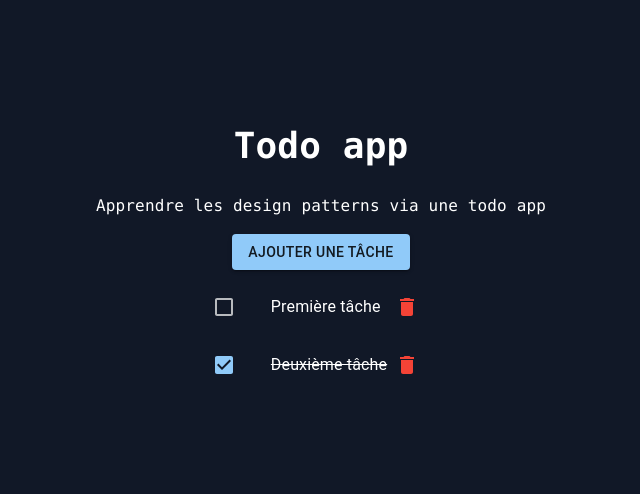
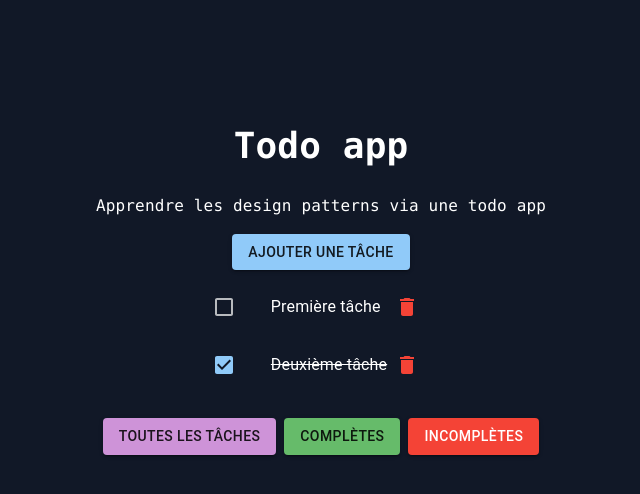
Before and after one commit to frwk/react-design-pattern-course, a React (Vite) app: page / in a window 1280 px wide. Shown: the top 494 px of the page, without its empty margins (319-959 px from the left). Built offline with nearby package versions, Linux system fonts and the light colour scheme.

Commit message:
feat(filters): Implementing filter system in TaskListContainer

```diff
--- a/src/components/TaskListContainer.tsx
+++ b/src/components/TaskListContainer.tsx
@@ -2,6 +2,7 @@ import React from 'react';
 import TaskListView from './TaskListView';
 import Task from '../types/Task';
 import TaskListContainerState from '../types/TaskListContainerState';
+import {Button} from "@mui/material";
 
 class TaskListContainer extends React.Component<{}, TaskListContainerState> {
 
@@ -9,7 +10,8 @@ class TaskListContainer extends React.Component<{}, TaskListContainerState> {
         tasks: [
             { id: 1, title: 'Première tâche', completed: false },
             { id: 2, title: 'Deuxième tâche', completed: true }
-        ]
+        ],
+         filter: 'all'
     };
 
     addTask = (title: string) => {
@@ -34,14 +36,37 @@ class TaskListContainer extends React.Component<{}, TaskListContainerState> {
         this.setState({ tasks: updatedTasks });
     };
 
+    setFilter = (filter: string) => {
+        this.setState({ filter });
+    };
+
+    getFilteredTasks = (): Task[] => {
+        switch (this.state.filter) {
+            case 'completed':
+                return this.state.tasks.filter(task => task.completed);
+            case 'notCompleted':
+                return this.state.tasks.filter(task => !task.completed);
+            default:
+                return this.state.tasks;
+        }
+    };
+
     render() {
         return (
-            <TaskListView
-                tasks={this.state.tasks}
-                onAdd={this.addTask}
-                onDelete={this.deleteTask}
-                onToggle={this.toggleTask}
-            />
+            <>
+                <TaskListView
+                    tasks={this.getFilteredTasks()}
+                    onAdd={this.addTask}
+                    onDelete={this.deleteTask}
+                    onToggle={this.toggleTask}
+                />
+                <div className='flex justify-center gap-2'>
+                    <Button variant='contained' color="secondary" onClick={() => this.setFilter('all')}>Toutes les tâches</Button>
+                    <Button variant='contained' color="success" onClick={() => this.setFilter('completed')}>Complètes</Button>
+                    <Button variant='contained' color="error" onClick={() => this.setFilter('notCompleted')}>Incomplètes</Button>
+                </div>
+            </>
+
         );
     }
 }
--- a/src/types/TaskListContainerState.ts
+++ b/src/types/TaskListContainerState.ts
@@ -2,4 +2,5 @@ import Task from "./Task";
 
 export default interface TaskListContainerState {
     tasks: Task[];
+    filter: string
 }
```
